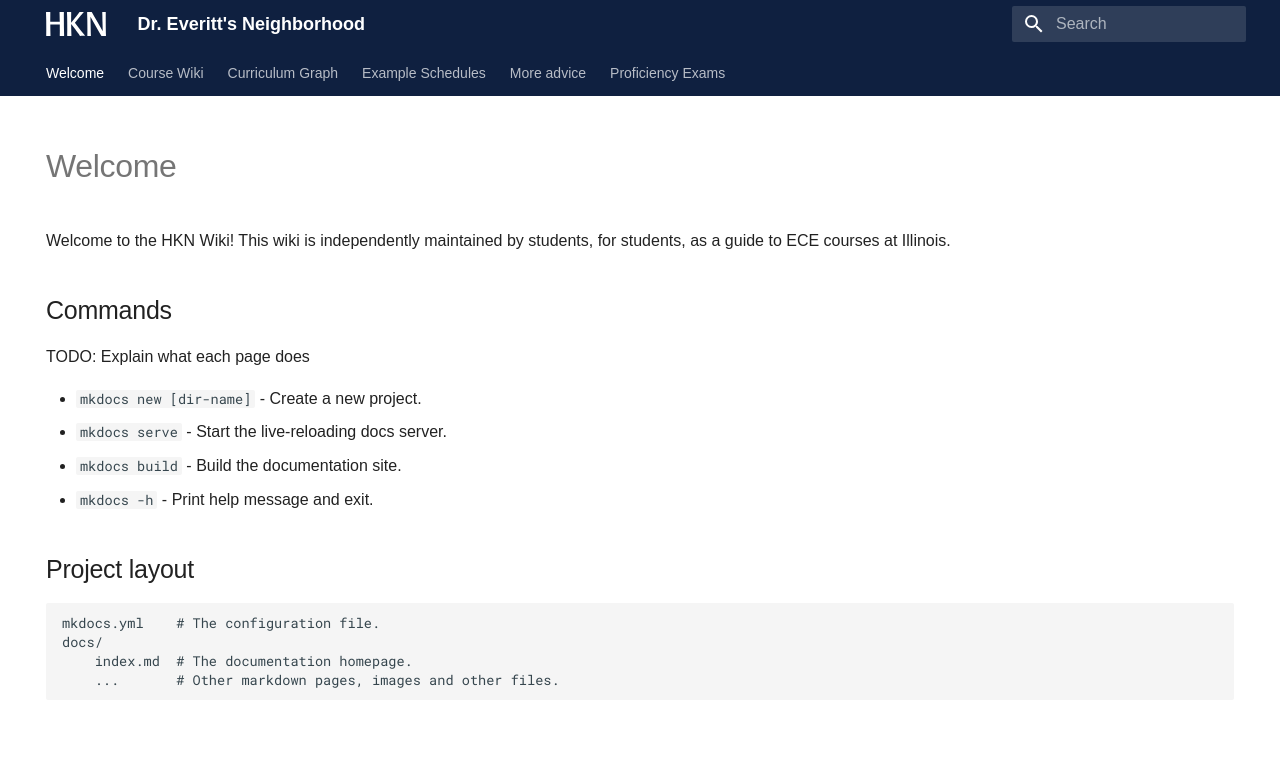
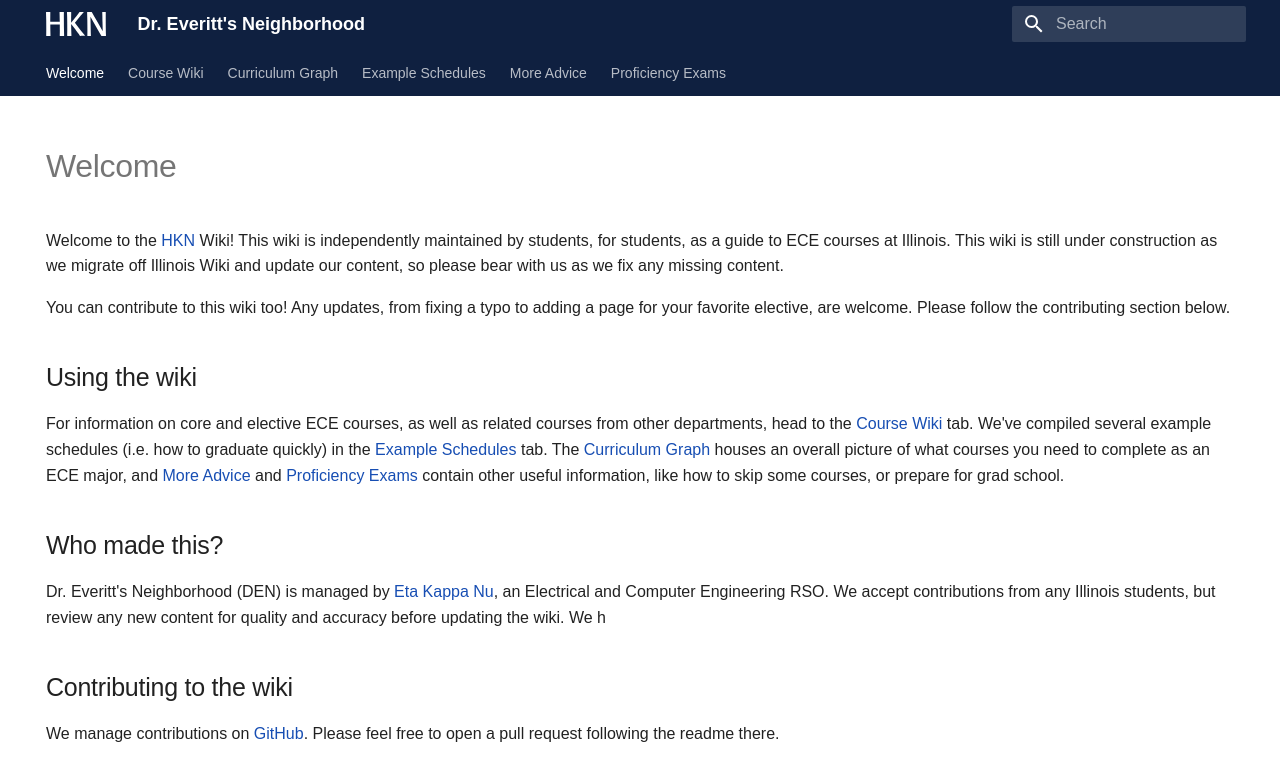
Before and after one commit to hkn-alpha/wiki, an MkDocs documentation site: the page built from docs/index.md, in a window 1280 px wide. Shown: the top 781 px of the page. Built offline with MkDocs 1.6.1 and Material for MkDocs 9.7.7, drawn with Linux system fonts in a browser that asks for light colours; some web fonts are replaced.

Commit message:
last minute fixes

```diff
--- a/docs/index.md
+++ b/docs/index.md
@@ -6,20 +6,18 @@ hide:
 
 # Welcome
 
-Welcome to the HKN Wiki! This wiki is independently maintained by students, for students, as a guide to ECE courses at Illinois.
+Welcome to the [HKN](https://hkn.illinois.edu) Wiki! This wiki is independently maintained by students, for students, as a guide to ECE courses at Illinois. This wiki is still under construction as we migrate off Illinois Wiki and update our content, so please bear with us as we fix any missing content.
 
-## Commands
+You can contribute to this wiki too! Any updates, from fixing a typo to adding a page for your favorite elective, are welcome. Please follow the contributing section below.
 
-TODO: Explain what each page does
+## Using the wiki
 
-- `mkdocs new [dir-name]` - Create a new project.
-- `mkdocs serve` - Start the live-reloading docs server.
-- `mkdocs build` - Build the documentation site.
-- `mkdocs -h` - Print help message and exit.
+For information on core and elective ECE courses, as well as related courses from other departments, head to the [Course Wiki](/Course%20Wiki) tab. We've compiled several example schedules (i.e. how to graduate quickly) in the [Example Schedules](/Example%20Schedules) tab. The [Curriculum Graph](/Curriculum%20Graph) houses an overall picture of what courses you need to complete as an ECE major, and [More Advice](/More%20Advice) and [Proficiency Exams](/Proficiency%20Exams) contain other useful information, like how to skip some courses, or prepare for grad school.
 
-## Project layout
+## Who made this?
 
-    mkdocs.yml    # The configuration file.
-    docs/
-        index.md  # The documentation homepage.
-        ...       # Other markdown pages, images and other files.
+Dr. Everitt's Neighborhood (DEN) is managed by [Eta Kappa Nu](https://hkn.illinois.edu), an Electrical and Computer Engineering RSO. We accept contributions from any Illinois students, but review any new content for quality and accuracy before updating the wiki. We h
+
+## Contributing to the wiki
+
+We manage contributions on [GitHub](https://github.com/hkn-alpha/wiki). Please feel free to open a pull request following the readme there.
```
Also changed, not shown: docs/More Advice/1.Finding an internship.md (renamed from docs/More advice/1.Finding an internship.md), docs/More Advice/2.Finding a research position.md (renamed from docs/More advice/2.Finding a research position.md), docs/More Advice/3.Is Grad School For Me.md (renamed from docs/More advice/3.Is Grad School For Me.md), docs/More Advice/4.Getting into Grad School.md (renamed from docs/More advice/4.Getting into Grad School.md), docs/More Advice/5.Finding a Full-Time Job.md (renamed from docs/More advice/5.Finding a Full-Time Job.md), docs/More Advice/6.Prepping for Fundamentals of Engineering Exam.md (renamed from docs/More advice/6.Prepping for Fundamentals of Engineering Exam.md), docs/More Advice/7.General Tips for School.md (renamed from docs/More advice/7.General Tips for School.md), docs/More Advice/8.General Tips for Life.md (renamed from docs/More advice/8.General Tips for Life.md), docs/More Advice/index.md (renamed from docs/More advice/index.md), 1 other file.
